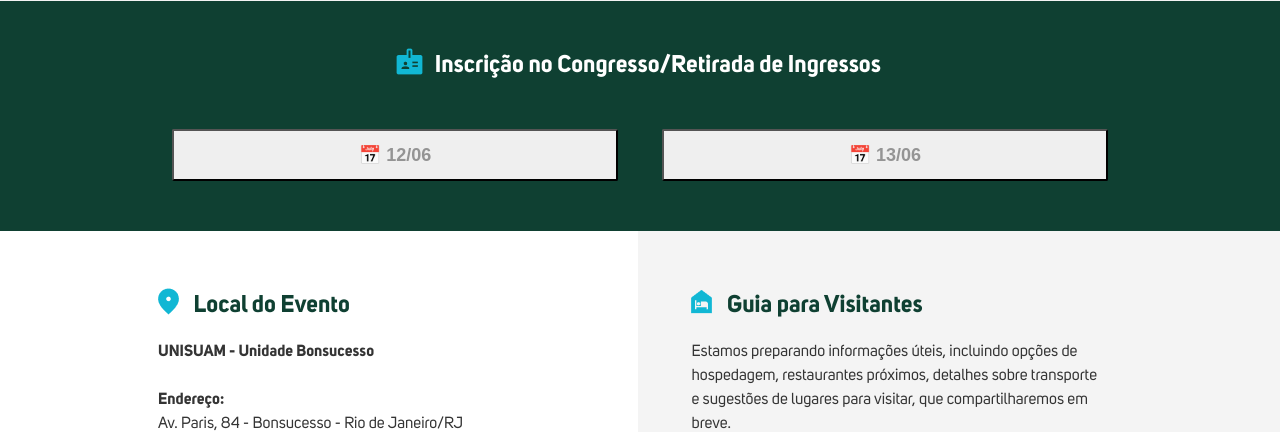
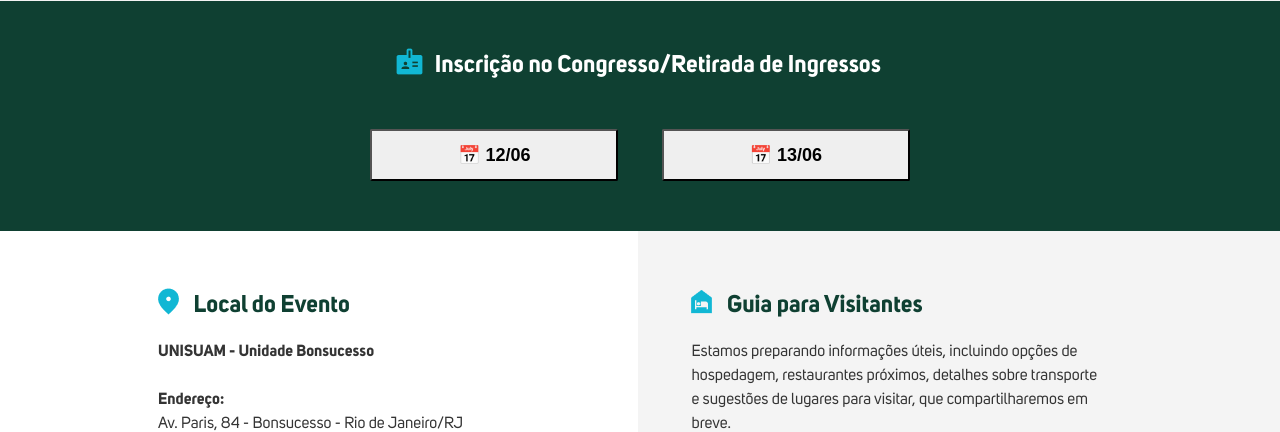
Before and after one commit to vinnyburgos/acinnet, a plain HTML site: page index.html in a window 1280 px wide. Shown: the part 2900-3332 px from the top of the page. Drawn offline with nearby package versions, Linux system fonts and the light colour scheme.

Commit message:
size buttom inscrição

```diff
--- a/css/global.less
+++ b/css/global.less
@@ -441,9 +441,9 @@ section.submissao {
         padding: 20px;
         padding-top: 13px;
         padding-bottom: 13px;
-        width: 45%;
+        width: 25%;
         margin: 30px 20px;
-        color: #949494;
+        // color: #949494;
         text-transform: uppercase;
         // background: #F4F4F4;
         border: 12x solid #F4F4F4;
```
Also changed, not shown: css/global.css.
